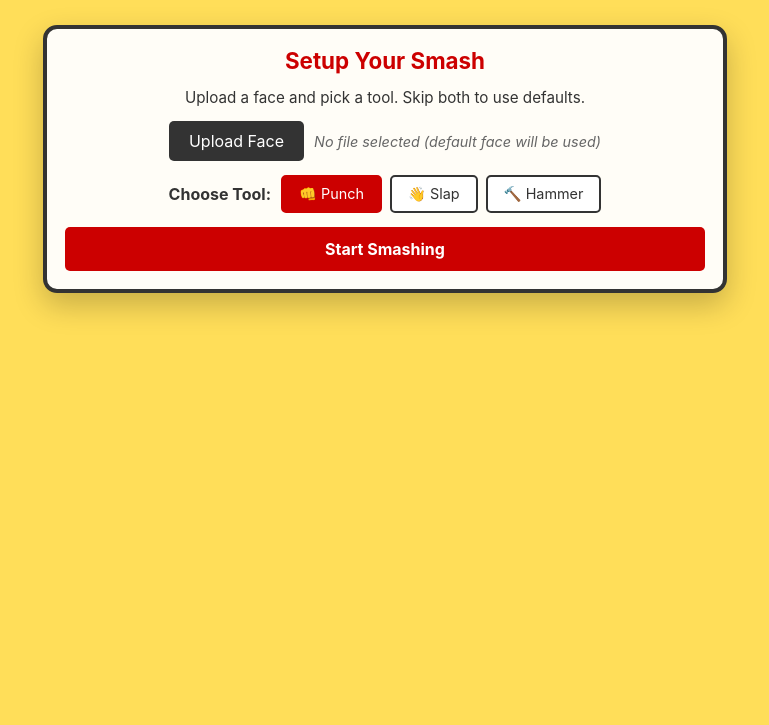
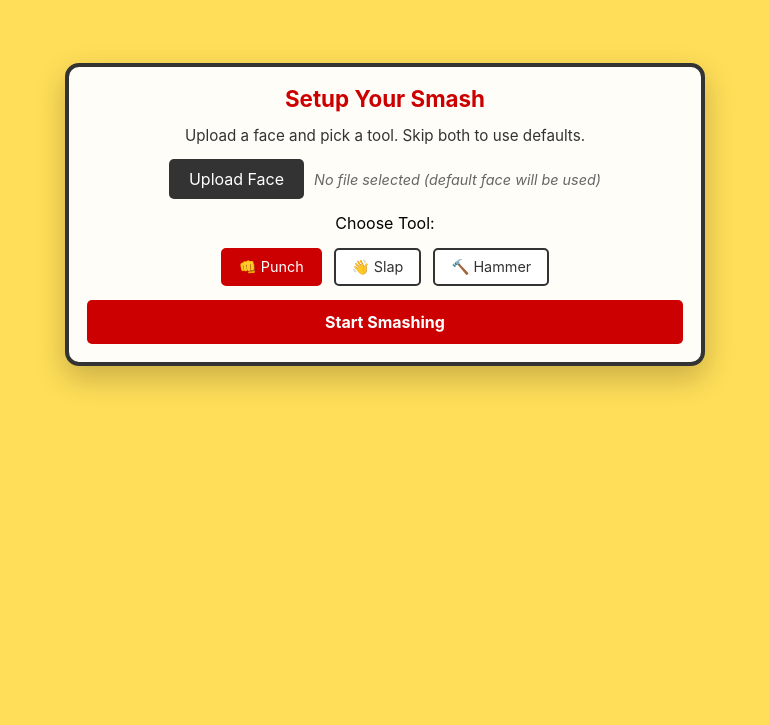
Before and after one commit to abusayeid11/face-smasher, a plain HTML site: page index.html in a window 1280 px wide. Shown: the part 75-800 px from the top of the page, without its empty margins (255-1024 px from the left). Drawn offline with Linux system fonts and the light colour scheme.

Commit message:
Refactor setup overlay and gameplay area layout; enhance responsiveness and styling for better user experience

```diff
--- a/index.html
+++ b/index.html
@@ -8,8 +8,7 @@
 </head>
 <body>
     <div class="game-container">
-        <h1>FACE SMASHER</h1>
-
+        <div class="main-content">
             <div id="setupOverlay" class="setup-overlay">
                 <div class="setup-card">
                     <h2>Setup Your Smash</h2>
@@ -35,6 +34,8 @@
             </div>
 
             <div id="gameplayArea" class="gameplay-area hidden">
+                        <h1>FACE SMASHER</h1>
+
                 <div class="controls">
                     <span id="scoreLabel">Smashed: 0</span>
 
@@ -49,6 +50,7 @@
                 <p id="instructions">Ready to smash!</p>
             </div>
         </div>
+    </div>
 
     <script type="module" src="script.js"></script>
 </body>
--- a/style.css
+++ b/style.css
@@ -7,19 +7,14 @@ body {
 }
 
 .game-container {
-    max-width: 960px;
+    max-width: 1200px;
     margin: 0 auto;
     position: relative;
+    width: 100%;
 }
 
 .hidden {
     display: none !important;
-}
-
-.gameplay-area {
-    display: flex;
-    flex-direction: column;
-    align-items: center;
 }
 
 h1 {
@@ -30,16 +25,105 @@ h1 {
 }
 
 .setup-overlay {
-    position: absolute;
-    inset: 70px 0 auto 0;
+    position: static;
     z-index: 10;
     display: flex;
     justify-content: center;
     padding: 10px;
+    width: 100%;
+    order: 2;
 }
 
 .setup-overlay.hidden {
-    display: none;
+    display: flex !important;
+}
+
+.main-content {
+    display: flex;
+    flex-direction: column;
+    align-items: center;
+    width: 100%;
+    gap: 20px;
+}
+
+.gameplay-area {
+    display: flex;
+    flex-direction: column;
+    align-items: center;
+    order: 1;
+}
+
+@media (min-width: 768px) {
+    .main-content {
+        flex-direction: row;
+        align-items: flex-start;
+        justify-content: center;
+        gap: 20px;
+        margin-top: 20px;
+    }
+    .setup-overlay {
+        width: 300px;
+        flex: 0 0 300px;
+        padding: 0;
+        order: 1;
+        margin-top: 0;
+    }
+    .setup-overlay.hidden {
+        margin-top: 58px;
+    }
+    .setup-card {
+        width: 100%;
+        box-sizing: border-box;
+    }
+    .gameplay-area {
+        flex: 1;
+        max-width: 800px;
+        order: 2;
+    }
+}
+
+@media (min-width: 1024px) {
+    .main-content {
+        gap: 40px;
+        margin-top: 40px;
+    }
+    h1 {
+        font-size: 3rem;
+        margin-bottom: 20px;
+    }
+    .setup-overlay {
+        width: 700px;
+        flex: 0 0 700px;
+        margin-top: 88px;
+    }
+    .setup-overlay.hidden {
+        width: 350px;
+        flex: 0 0 350px;
+        margin-top: 200px;
+    }
+    .setup-card {
+        padding: 30px;
+        gap: 20px;
+        border-width: 5px;
+    }
+    .setup-card h2 {
+        font-size: 1.8rem;
+    }
+    .setup-help {
+        font-size: 1.1rem;
+    }
+    .tool-btn {
+        padding: 12px 20px;
+        font-size: 1.1rem;
+    }
+    .upload-btn {
+        padding: 12px 24px;
+        font-size: 1.1rem;
+    }
+    #gameCanvas {
+        border-width: 12px;
+        border-radius: 12px;
+    }
 }
 
 .setup-card {
@@ -131,20 +215,18 @@ h1 {
 /* Tool Section */
 .tool-section {
     display: flex;
+    flex-direction: column;
     align-items: center;
-    gap: 10px;
+    gap: 15px;
     flex-wrap: wrap;
     justify-content: center;
 }
 
-.tool-label {
-    font-weight: bold;
-    color: #333;
-}
-
 .tool-buttons {
     display: flex;
-    gap: 8px;
+    flex-wrap: wrap;
+    justify-content: center;
+    gap: 12px;
 }
 
 .tool-btn {
@@ -211,10 +293,6 @@ p {
         font-size: 1.5rem;
     }
 
-    .setup-overlay {
-        inset: 55px 0 auto 0;
-    }
-
     .setup-card {
         padding: 14px;
     }
```
Lines whose indentation alone changed are shown as unchanged.
